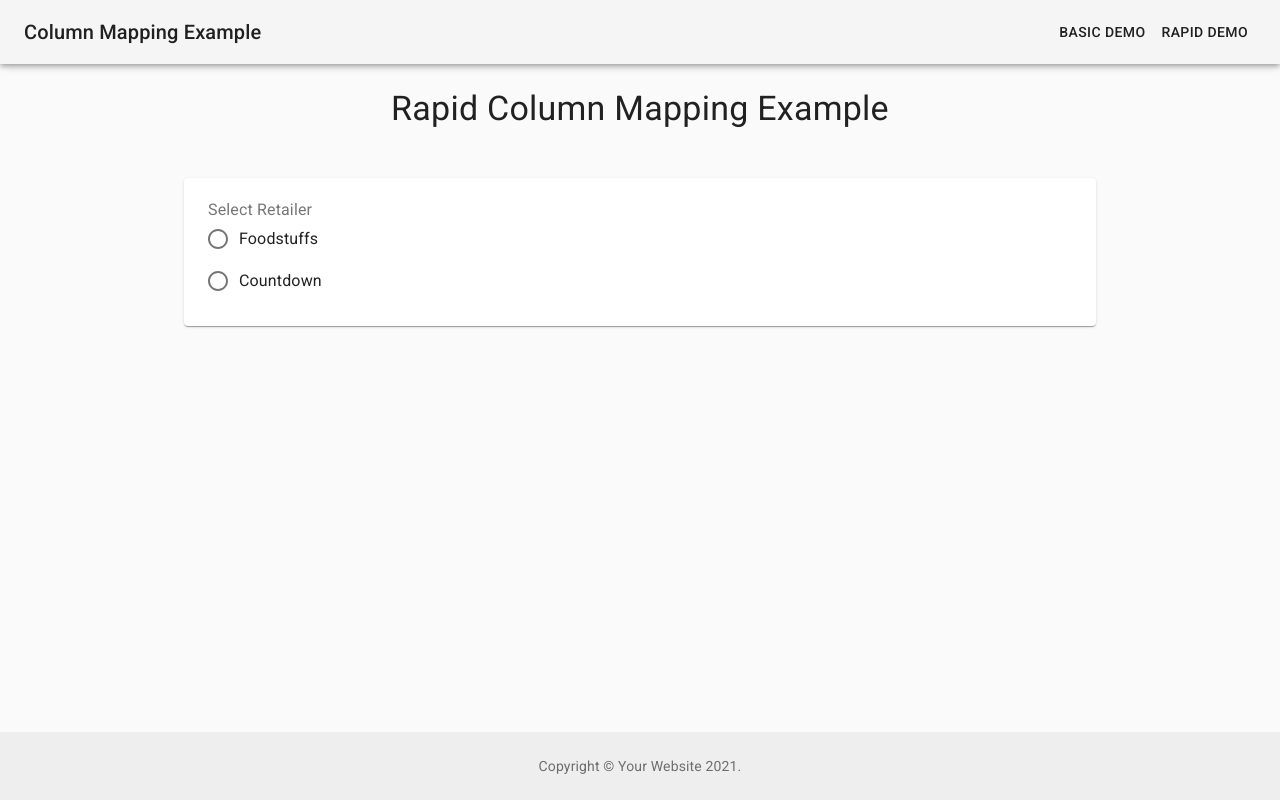
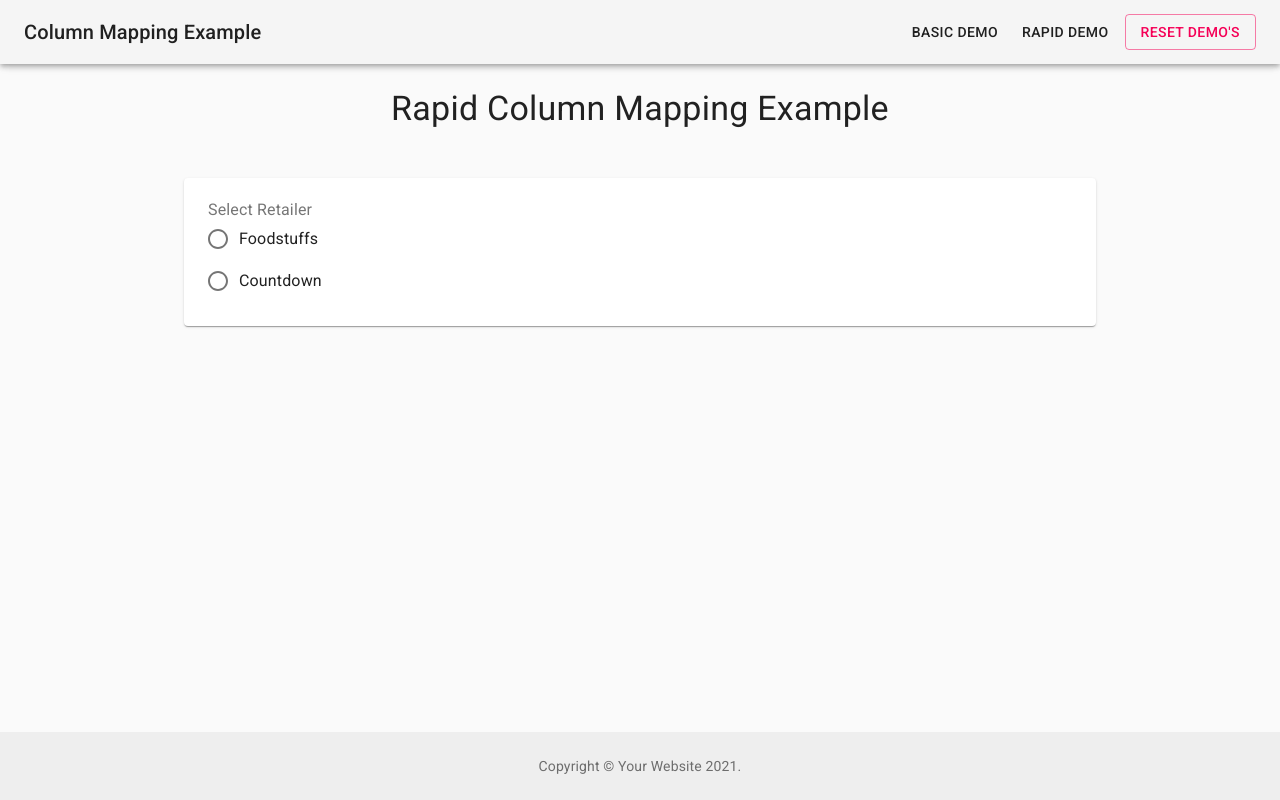
Before and after one commit to RichardHpa/column-mapper, a React (Create React App) app: page /rapid in a window 1280 px wide. Built offline with nearby package versions, Linux system fonts and the light colour scheme.

Commit message:
cleaned up some code

```diff
--- a/src/components/ColumnMapper/components/MapperWizard/MapperWizard.js
+++ b/src/components/ColumnMapper/components/MapperWizard/MapperWizard.js
@@ -57,7 +57,7 @@
 	const classes = useStyles()
 	const { initialValues, children, submitForm } = props
 	const [step, setStep] = useState(0)
-	const [formValues, setFormValues] = useState(initialValues || {})
+	// const [formValues, setFormValues] = useState(initialValues || {})
 	const [showSave, setShowSave] = useState(false)
 
 	const [allPages, setAllPages] = useState([
@@ -88,7 +88,7 @@
 
 	const handleNextStep = (values) => {
 		setStep(step + 1)
-		setFormValues(values)
+		// setFormValues(values)
 	}
 
 	const handlePrevStep = () => {
@@ -197,7 +197,7 @@
 								close={() => setShowSave(false)}
 								form={form}
 							/>
-							{/* <pre>{JSON.stringify(values, 0, 2)}</pre> */}
+							<pre>{JSON.stringify(values, 0, 2)}</pre>
 						</form>
 					)
 				}}
@@ -306,7 +306,7 @@
 		<TableRow>
 			<TableCell>{rowInfo.label}</TableCell>
 			<TableCell>
-				{columns.length > 8 ? (
+				{columns.length > 10 ? (
 					<Autocomplete
 						label="Select Column to map"
 						name={`map.${rowInfo.key}.sheetHeading`}
@@ -340,6 +340,7 @@
 						name={`map.${rowInfo.key}.sheetHeading`}
 						label="Select Column to map"
 						formControlProps={{ margin: 'none' }}
+						renderValue={(val) => val.toLowerCase()}
 						onChange={(e) => {
 							const { value } = e.target
 							const lowerCaseCols = columns.map(function (value) {
--- a/src/layouts/Header.js
+++ b/src/layouts/Header.js
@@ -5,7 +5,7 @@
 	makeStyles,
 	Button,
 } from '@material-ui/core'
-import { Link as RouterLink } from 'react-router-dom'
+import { Link as RouterLink, useHistory } from 'react-router-dom'
 
 const useStyles = makeStyles((theme) => ({
 	toolbar: theme.mixins.toolbar,
@@ -16,14 +16,26 @@
 			textDecoration: 'underline',
 		},
 	},
+	container: {
+		'& > *:not(:first-child)': {
+			marginLeft: theme.spacing(1),
+		},
+	},
 }))
 
 export default function Header() {
 	const classes = useStyles()
+	const history = useHistory()
+
+	const handleReset = () => {
+		localStorage.removeItem('columnMapper')
+		history.push('/')
+	}
+
 	return (
 		<>
 			<AppBar position="fixed" color="default" className={classes.appBar}>
-				<Toolbar>
+				<Toolbar className={classes.container}>
 					<Typography
 						className={classes.heading}
 						variant="h6"
@@ -33,6 +45,7 @@
 						to="/">
 						Column Mapping Example
 					</Typography>
+
 					<Button color="inherit" component={RouterLink} to="/demo">
 						Basic Demo
 					</Button>
@@ -40,6 +53,14 @@
 					<Button color="inherit" component={RouterLink} to="/rapid">
 						Rapid Demo
 					</Button>
+
+					<Button
+						color="secondary"
+						variant="outlined"
+						disableElevation
+						onClick={handleReset}>
+						Reset Demo's
+					</Button>
 				</Toolbar>
 			</AppBar>
 			<div className={classes.toolbar} />
```
